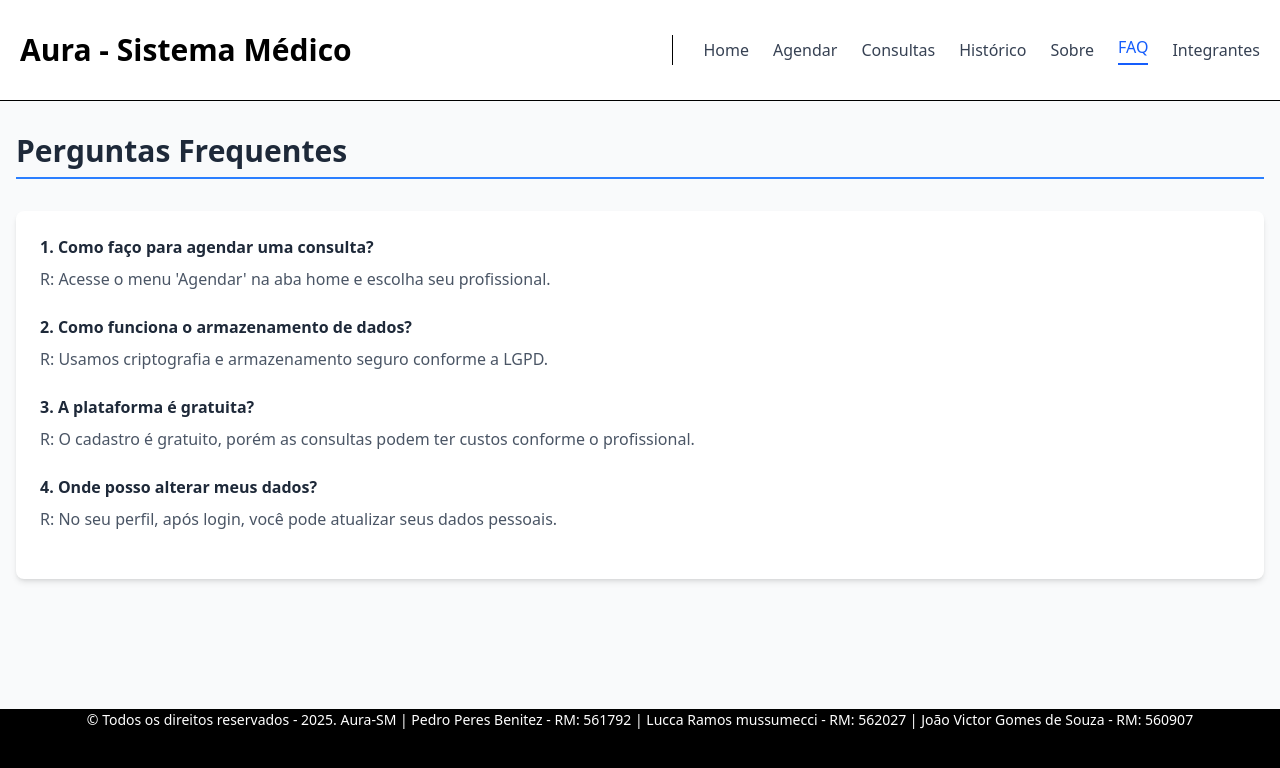
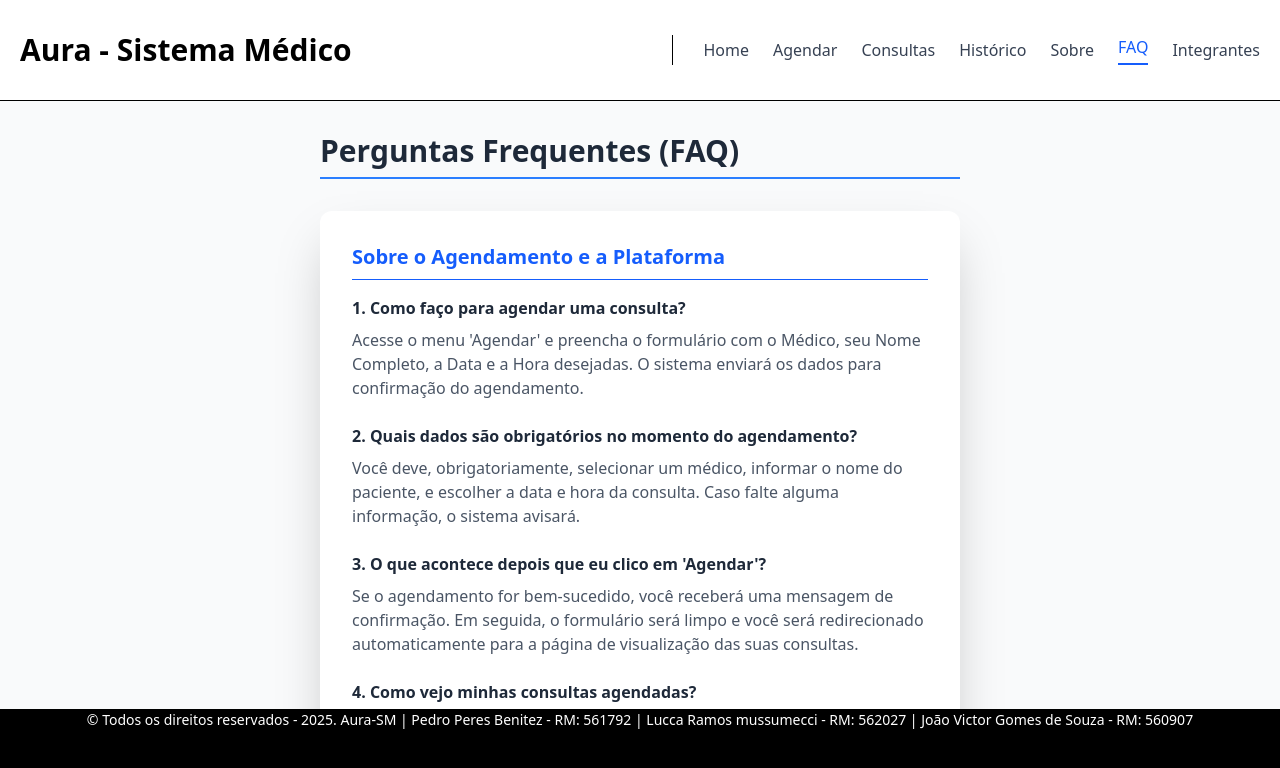
Before and after one commit to Jounaxis/Aura-SM, a React (Vite) app in the folder Aura-SM/: page /faq in a window 1280 px wide. Shown: the top 768 px of the page. Built offline with nearby package versions, Linux system fonts and the light colour scheme.

Commit message:
Atualiza a página de FAQ com novas perguntas e respostas sobre agendamento, armazenamento de dados e edição de consultas, melhorando a clareza e a usabilidade.

```diff
--- a/Aura-SM/src/routes/Faq/index.tsx
+++ b/Aura-SM/src/routes/Faq/index.tsx
@@ -1,41 +1,108 @@
 export default function Faq() {
     return (
         <main>
-            <div className="container mx-auto px-4 py-8">
-                <h1 className="text-3xl font-bold text-gray-800 mb-8 pb-2 border-b-2 border-blue-500">Perguntas Frequentes</h1>
-                <div className="bg-white rounded-lg shadow-md p-6">
+            <div className="container mx-auto px-4 py-8 max-w-2xl">
+                <h1 className="text-3xl font-bold text-gray-800 mb-8 pb-2 border-b-2 border-blue-500">Perguntas Frequentes (FAQ)</h1>
+                <div className="bg-white rounded-xl shadow-2xl p-8">
+
+                    <h2 className="text-xl font-semibold text-blue-600 mb-4 pb-2 border-b">Sobre o Agendamento e a Plataforma</h2>
+
                     <div className="mb-6">
                         <p className="font-semibold text-gray-800 mb-2">
                             <span className="font-bold">1.</span> Como faço para agendar uma consulta?
                         </p>
                         <p className="text-gray-600">
-                            R: Acesse o menu 'Agendar' na aba home e escolha seu profissional.
+                            Acesse o menu 'Agendar' e preencha o formulário com o Médico, seu Nome Completo, a Data e a Hora desejadas. O sistema enviará os dados para confirmação do agendamento.
                         </p>
                     </div>
                     <div className="mb-6">
                         <p className="font-semibold text-gray-800 mb-2">
-                            <span className="font-bold">2.</span> Como funciona o armazenamento de dados?
+                            <span className="font-bold">2.</span> Quais dados são obrigatórios no momento do agendamento?
                         </p>
                         <p className="text-gray-600">
-                            R: Usamos criptografia e armazenamento seguro conforme a LGPD.
+                            Você deve, obrigatoriamente, selecionar um médico, informar o nome do paciente, e escolher a data e hora da consulta. Caso falte alguma informação, o sistema avisará.
                         </p>
                     </div>
                     <div className="mb-6">
                         <p className="font-semibold text-gray-800 mb-2">
-                            <span className="font-bold">3.</span> A plataforma é gratuita?
+                            <span className="font-bold">3.</span> O que acontece depois que eu clico em 'Agendar'?
                         </p>
                         <p className="text-gray-600">
-                            R: O cadastro é gratuito, porém as consultas podem ter custos conforme o profissional.
+                            Se o agendamento for bem-sucedido, você receberá uma mensagem de confirmação. Em seguida, o formulário será limpo e você será redirecionado automaticamente para a página de visualização das suas consultas.
                         </p>
                     </div>
                     <div className="mb-6">
                         <p className="font-semibold text-gray-800 mb-2">
-                            <span className="font-bold">4.</span> Onde posso alterar meus dados?
+                            <span className="font-bold">4.</span> Como vejo minhas consultas agendadas?
                         </p>
                         <p className="text-gray-600">
-                            R: No seu perfil, após login, você pode atualizar seus dados pessoais.
+                            Todas as suas consultas agendadas, tanto as futuras (status Confirmada) quanto as que já passaram (status Realizada), podem ser visualizadas na página 'Minhas Consultas'.
                         </p>
                     </div>
+
+                    <div className="mb-6">
+                        <p className="font-semibold text-gray-800 mb-2">
+                            <span className="font-bold">5.</span> Como faço para editar uma consulta?
+                        </p>
+                        <p className="text-gray-600">
+                            Na página 'Minhas Consultas', clique no botão 'Editar' ao lado da consulta que deseja alterar. Você será levado a um formulário pré-preenchido onde poderá mudar o médico, o paciente, a data ou a hora. Salve as alterações para confirmá-las.
+                        </p>
+                    </div>
+
+                    <div className="mb-6">
+                        <p className="font-semibold text-gray-800 mb-2">
+                            <span className="font-bold">6.</span> Como faço para cancelar uma consulta?
+                        </p>
+                        <p className="text-gray-600">
+                            Na página 'Minhas Consultas', localize a consulta e clique no botão **'Cancelar'**. Uma vez confirmada, a consulta será removida permanentemente da sua lista.
+                        </p>
+                    </div>
+                    {/* FIM: NOVAS PERGUNTAS */}
+
+                    <div className="mb-6">
+                        <p className="font-semibold text-gray-800 mb-2">
+                            <span className="font-bold">7.</span> Tive um erro ao agendar. O que devo fazer?
+                        </p>
+                        <p className="text-gray-600">
+                            Se aparecer uma mensagem de erro após a submissão, verifique se todos os campos estão preenchidos corretamente. Se o erro persistir, pode haver um problema de comunicação com o servidor. Tente novamente mais tarde.
+                        </p>
+                    </div>
+                    <div className="mb-6">
+                        <p className="font-semibold text-gray-800 mb-2">
+                            <span className="font-bold">8.</span> Como a lista de médicos para seleção é carregada?
+                        </p>
+                        <p className="text-gray-600">
+                            A lista de médicos disponíveis é carregada automaticamente assim que a página de agendamento é aberta. Você só precisa escolher o profissional desejado no campo de seleção.
+                        </p>
+                    </div>
+
+                    <h2 className="text-xl font-semibold text-blue-600 mb-4 pb-2 border-b mt-8">Outras Dúvidas</h2>
+
+                    <div className="mb-6">
+                        <p className="font-semibold text-gray-800 mb-2">
+                            <span className="font-bold">9.</span> Como funciona o armazenamento dos meus dados pessoais?
+                        </p>
+                        <p className="text-gray-600">
+                            Usamos criptografia e armazenamento seguro, seguindo todas as normas de privacidade para proteger suas informações.
+                        </p>
+                    </div>
+                    <div className="mb-6">
+                        <p className="font-semibold text-gray-800 mb-2">
+                            <span className="font-bold">10.</span> A plataforma cobra alguma taxa de uso?
+                        </p>
+                        <p className="text-gray-600">
+                            O cadastro e o uso da plataforma são gratuitos. No entanto, as consultas agendadas podem ter custos que variam conforme o profissional e o tipo de serviço.
+                        </p>
+                    </div>
+                    <div className="mb-6">
+                        <p className="font-semibold text-gray-800 mb-2">
+                            <span className="font-bold">11.</span> Onde posso alterar meus dados de cadastro?
+                        </p>
+                        <p className="text-gray-600">
+                            No seu perfil, após realizar o login, você encontrará a opção para atualizar seus dados pessoais, como telefone e endereço.
+                        </p>
+                    </div>
+
                 </div>
             </div>
         </main>
```
Lines whose indentation alone changed are shown as unchanged.
